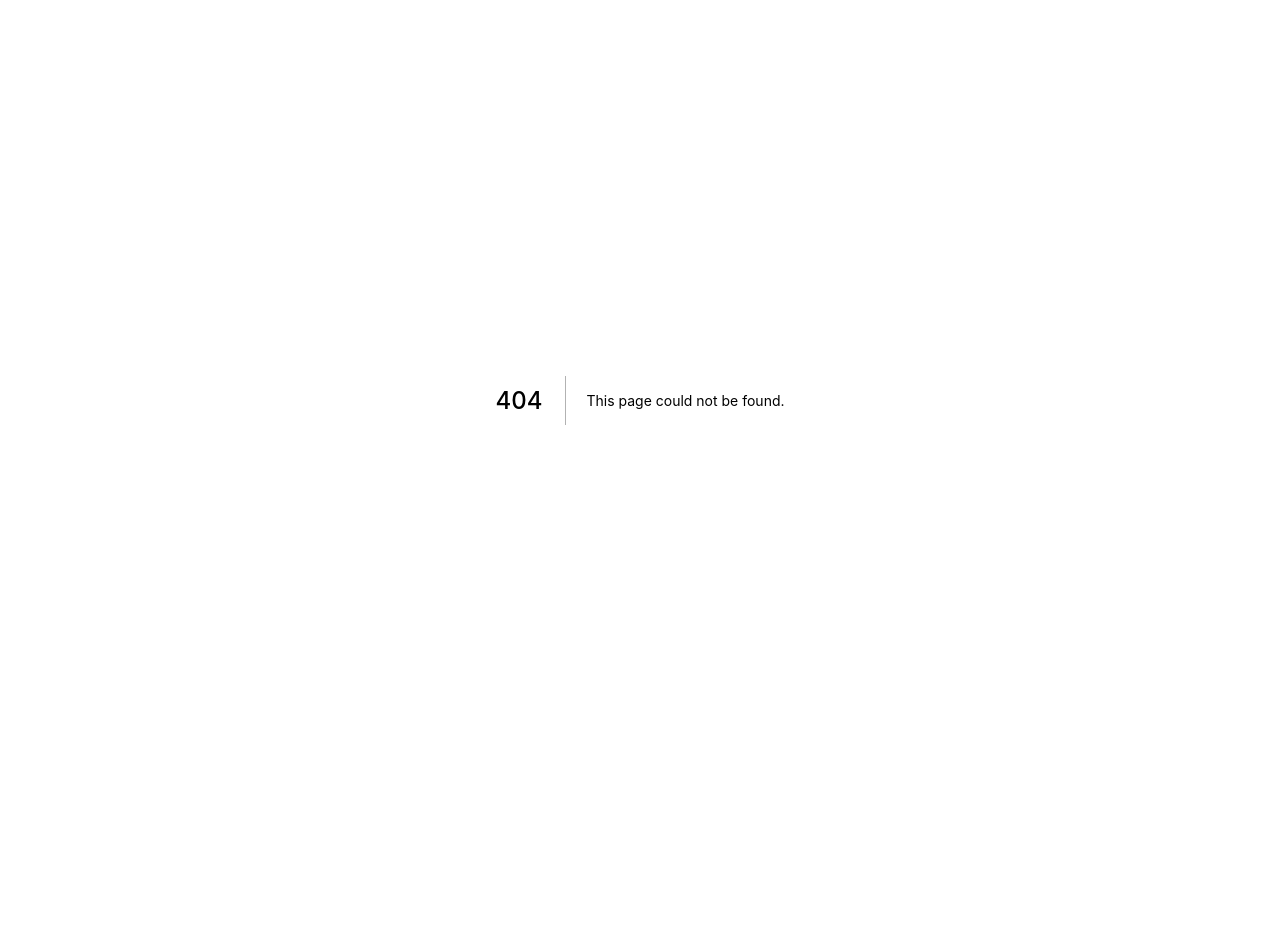
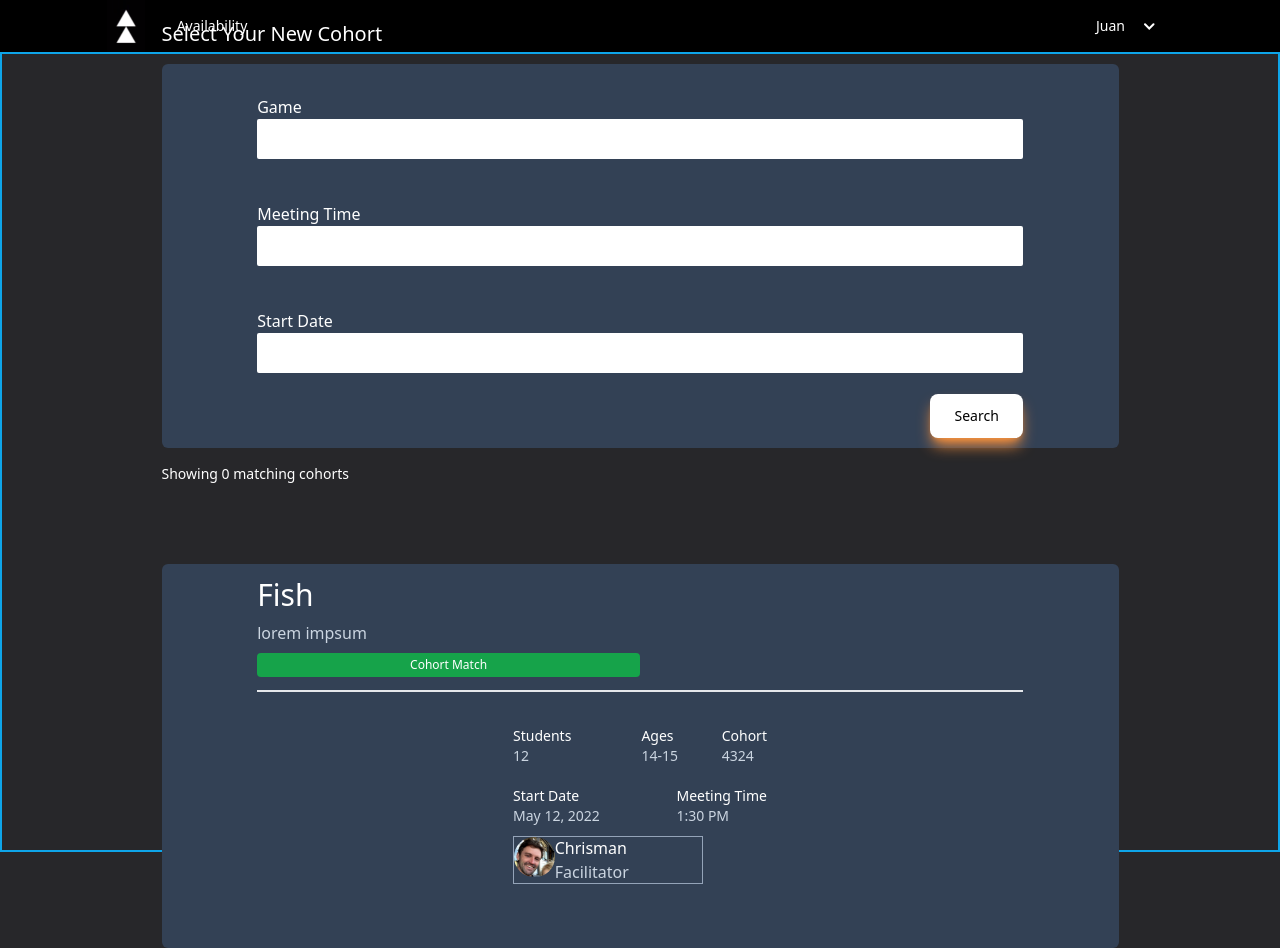
Before and after one commit to juancaruizc/synth, a Next.js app in the folder synth/: page /new-cohort in a window 1280 px wide. Before the commit this address had no page. Before the commit the page ends 800 px from the top, so only its background shows below. Built offline with nearby package versions, Linux system fonts and the light colour scheme.

Commit message:
created new cohort page

```diff
--- a/synth/pages/home.tsx
+++ b/synth/pages/main.tsx
@@ -2,12 +2,12 @@ import React from "react";
 
 import NavBar from "../components/NavBar";
 
-const home = () => {
+const Main = () => {
   return (
     <div>
       <NavBar />
 
-      {/* main home container */}
+      {/* main container */}
       <div className="flex flex-col items-center h-full ">
         {/* title container */}
         <div className="flex justify-between w-5/6 pt-16 pb-16 h-14 lg:w-3/5 ">
@@ -17,9 +17,9 @@ const home = () => {
           </button>
         </div>
 
-        {/* home main top content container */}
+        {/* Main top content container */}
         <section className="flex flex-col items-center justify-center justify-around w-5/6 rounded-lg h-96 bg-slate-700 lg:h-64 lg:flex-row lg:w-3/5">
-          {/* home main top inner content */}
+          {/* Main main top inner content */}
           <section className="flex flex-row items-center justify-center w-3/4 ">
             {/* my cohorts container */}
             <div className="w-1/2 lg:w-1/3">
@@ -34,7 +34,7 @@ const home = () => {
             </div>
           </section>
 
-          {/* home main bottom inner content */}
+          {/* Main bottom inner content */}
           <section className="flex flex-col justify-center justify-around w-3/4 h-2/4 ">
             {/* next session container */}
             <div className="">
@@ -52,7 +52,7 @@ const home = () => {
           </section>
         </section>
 
-        {/* home main bottom container - quick links */}
+        {/* Main bottom container - quick links */}
         <section className="flex flex-col justify-between w-5/6 h-full lg:w-3/5">
           <h2 className="pt-10 text-2xl text-white">Quick Links</h2>
           <div className="flex flex-col justify-between w-full h-3/4 lg:flex-row">
@@ -106,4 +106,4 @@ const home = () => {
   );
 };
 
-export default home;
+export default Main;
--- /dev/null
+++ b/synth/pages/new-cohort.tsx
@@ -0,0 +1,115 @@
+import React from "react";
+
+import Image from "next/image";
+
+import NavBar from "../components/NavBar";
+
+import FacImage from "../assets/fac-image.svg";
+
+const NewCohort = () => {
+  return (
+    <div>
+      <NavBar />
+
+      {/* main section */}
+      <section className="flex flex-col items-center justify-center h-screen border-2 border-solid border-sky-500">
+        {/* select cohort container */}
+        <div className="w-3/4 pt-16 ">
+          <h1 className="pb-4 text-xl text-white">Select Your New Cohort</h1>
+          {/* form container */}
+          <div className="flex flex-col items-center justify-center rounded-md bg-slate-700 h-96">
+            {/* select cohort form */}
+            <div className="flex flex-col justify-around w-4/5 items-centers h-5/6">
+              <label className="flex flex-col text-white ">
+                Game <input className="h-10 rounded-sm" />
+              </label>
+
+              <label className="flex flex-col text-white">
+                Meeting Time <input className="h-10 rounded-sm" />
+              </label>
+              <label className="flex flex-col text-white">
+                Start Date <input className="h-10 rounded-sm" />
+              </label>
+            </div>
+            {/* create new cohort button container */}
+            <div className="flex justify-end w-4/5">
+              <button className="px-6 py-2 text-sm text-black transition-colors duration-300 bg-white rounded-lg shadow-lg h-11 hover:bg-slate-300 shadow-orange-400 ">
+                Search
+              </button>
+            </div>
+          </div>
+          <p className="pt-4 text-sm text-white">Showing 0 matching cohorts</p>
+        </div>
+
+        {/* available cohorts container */}
+        <div className="w-3/4 h-screen pt-20">
+          <div className="flex flex-col items-center rounded-md h-96 bg-slate-700">
+            {/* top section */}
+            <div className="flex flex-col justify-center w-4/5 border-b-2 border-slate-10 h-1/3">
+              <h2 className="pb-2 text-3xl text-white">Fish</h2>
+              <h3 className="pb-2 text-base text-slate-300 ">lorem impsum</h3>
+
+              {/* cohort match container */}
+              <div className="flex items-center justify-center w-2/4 h-6 bg-green-600 rounded">
+                <p className="text-xs text-white">Cohort Match</p>
+              </div>
+            </div>
+
+            {/* bottom section */}
+            <div className="flex flex-col items-center justify-center h-1/2">
+              {/* details container */}
+              <div className="flex flex-wrap justify-between w-4/5 pt-6 h-4/5">
+                {/* students */}
+                <div className="flex flex-col justify-center w-1/3">
+                  <h3 className="text-sm text-white ">Students</h3>
+                  <p className="text-sm text-slate-300">12</p>
+                </div>
+
+                {/* ages */}
+                <div className="flex flex-col justify-center">
+                  <h3 className="text-sm text-white">Ages</h3>
+                  <p className="text-sm text-slate-300">14-15</p>
+                </div>
+
+                {/* cohort */}
+                <div className="flex flex-col justify-center">
+                  <h3 className="text-sm text-white">Cohort</h3>
+                  <p className="text-sm text-slate-300">4324</p>
+                </div>
+
+                {/* start date */}
+                <div className="flex flex-col justify-center w-1/2">
+                  <h3 className="text-sm text-white">Start Date</h3>
+                  <p className="text-sm text-slate-300">May 12, 2022</p>
+                </div>
+
+                {/* meeting time */}
+                <div className="flex flex-col justify-center">
+                  <h3 className="text-sm text-white">Meeting Time</h3>
+                  <p className="text-sm text-slate-300">1:30 PM</p>
+                </div>
+              </div>
+
+              {/* facilitator container */}
+              <div className="w-4/5">
+                <div className="flex items-center justify-center w-3/4 h-12 border border-slate-400">
+                  <div>
+                    <Image src={FacImage} alt="facilitator image" />
+                  </div>
+
+                  {/* facilitator details container */}
+                  <div className="w-40 h-12">
+                    <p className="w-3/4 text-white">Chrisman</p>
+                    <p className="w-3/4 text-slate-300">Facilitator</p>
+                  </div>
+                </div>
+              </div>
+            </div>
+          </div>
+        </div>
+      </section>
+    </div>
+  );
+};
+
+export default NewCohort;
```
Also changed, not shown: synth/assets/fac-image.svg (added).
